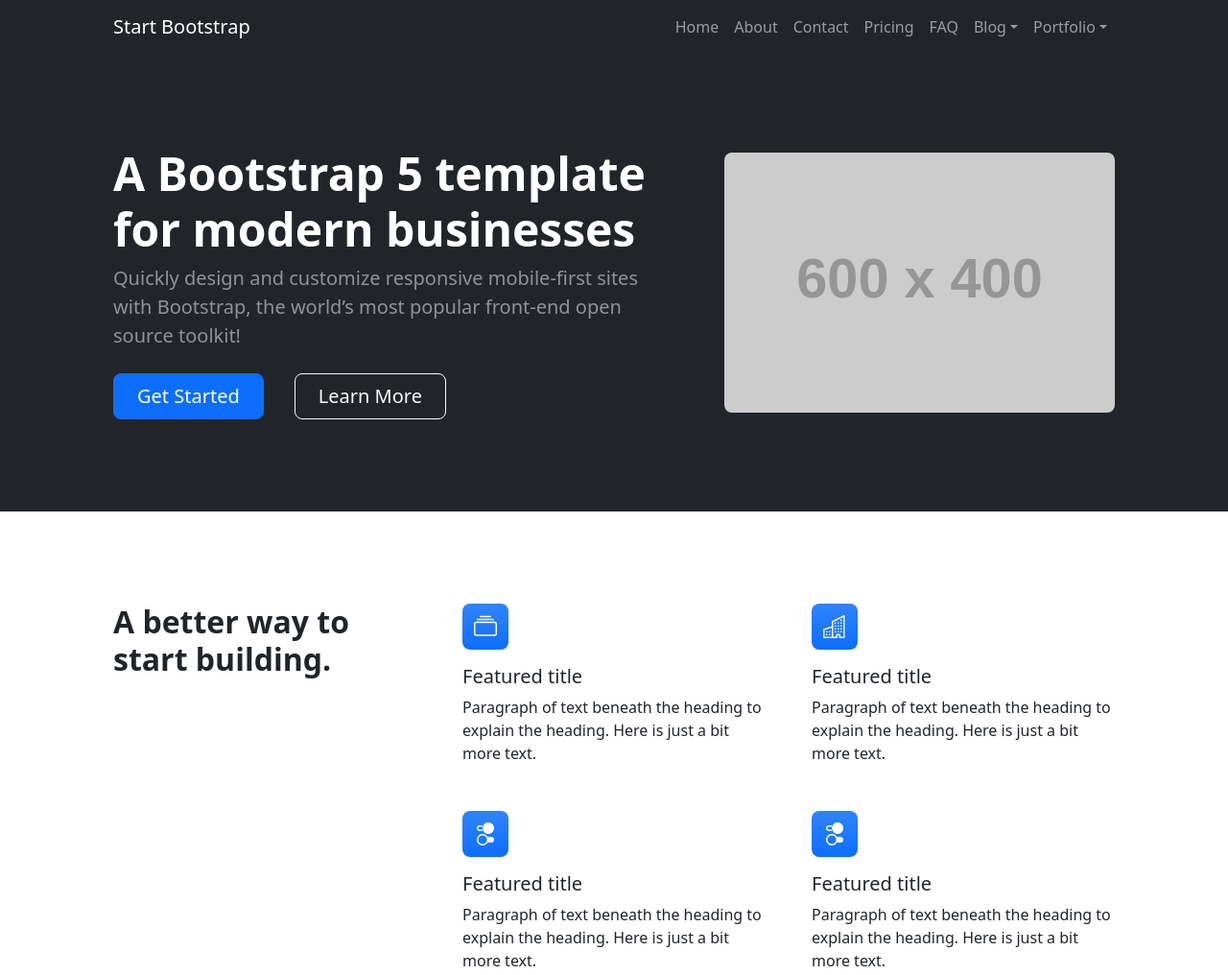
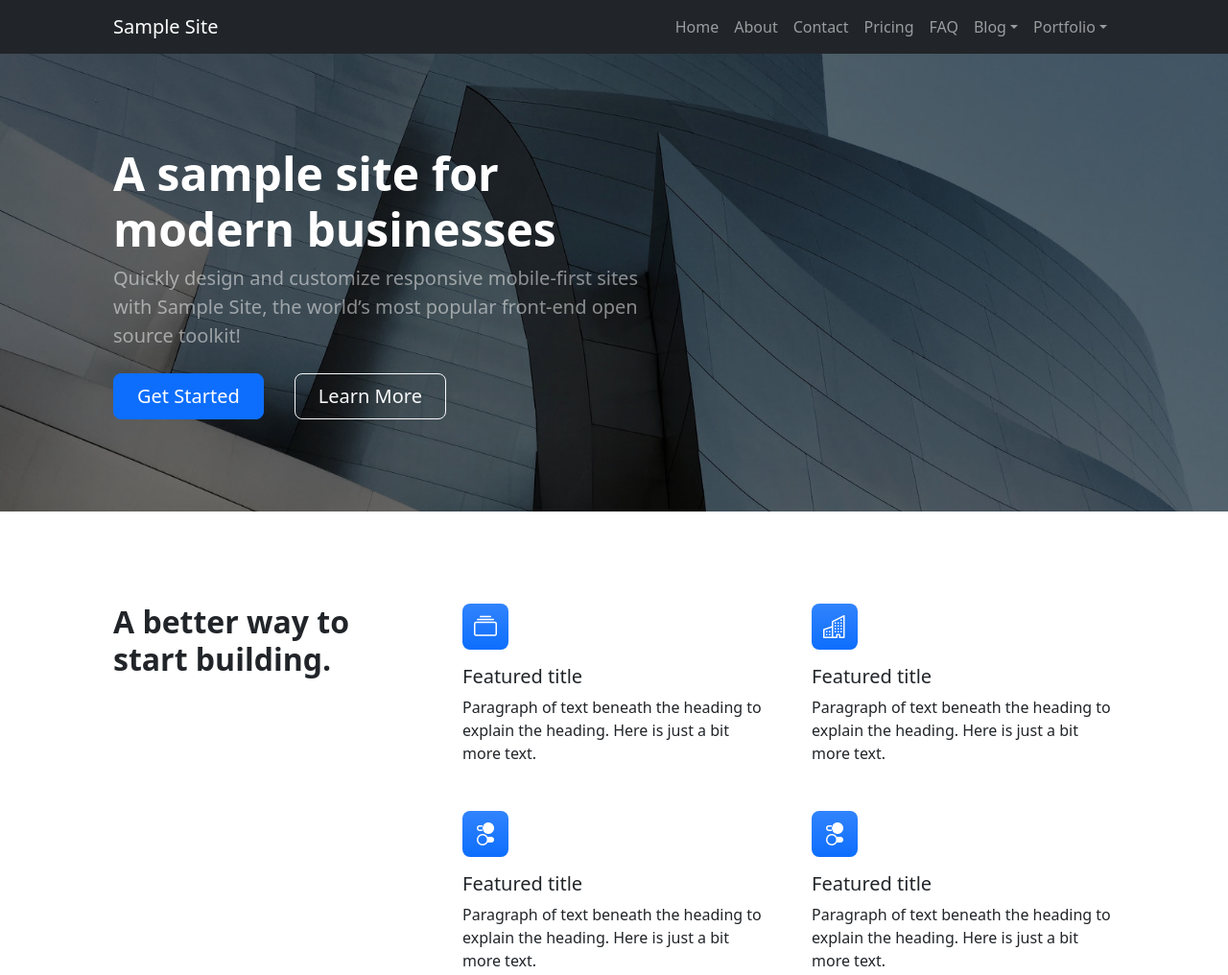
Before and after one commit to GuillaumeCleme/sample-site, a plain HTML site: page index.html in a window 1280 px wide. Shown: the top 1016 px of the page at 96% size. Drawn offline with nearby package versions, Linux system fonts and the light colour scheme; placeholder pictures from the web are drawn by us.

Commit message:
Add sample signed image

```diff
--- a/index.html
+++ b/index.html
@@ -5,7 +5,7 @@
         <meta name="viewport" content="width=device-width, initial-scale=1, shrink-to-fit=no" />
         <meta name="description" content="" />
         <meta name="author" content="" />
-        <title>Modern Business - Start Bootstrap Template</title>
+        <title>Modern Business - Sample Site</title>
         <!-- Favicon-->
         <link rel="icon" type="image/x-icon" href="assets/favicon.ico" />
         <!-- Bootstrap icons-->
@@ -18,7 +18,7 @@
             <!-- Navigation-->
             <nav class="navbar navbar-expand-lg navbar-dark bg-dark">
                 <div class="container px-5">
-                    <a class="navbar-brand" href="index.html">Start Bootstrap</a>
+                    <a class="navbar-brand" href="index.html">Sample Site</a>
                     <button class="navbar-toggler" type="button" data-bs-toggle="collapse" data-bs-target="#navbarSupportedContent" aria-controls="navbarSupportedContent" aria-expanded="false" aria-label="Toggle navigation"><span class="navbar-toggler-icon"></span></button>
                     <div class="collapse navbar-collapse" id="navbarSupportedContent">
                         <ul class="navbar-nav ms-auto mb-2 mb-lg-0">
@@ -46,20 +46,22 @@
                 </div>
             </nav>
             <!-- Header-->
-            <header class="bg-dark py-5">
-                <div class="container px-5">
+            <header class="py-5" style="position: relative; overflow: hidden;">
+                <img src="assets/image@2x.jpeg" alt="Header background" style="position: absolute; top: 0; left: 0; width: 100%; height: 100%; object-fit: cover; object-position: center; z-index: 0;">
+                <div style="position: absolute; top: 0; left: 0; width: 100%; height: 100%; background-color: rgba(0, 0, 0, 0.5); z-index: 1;"></div>
+                <div class="container px-5" style="position: relative; z-index: 2;">
                     <div class="row gx-5 align-items-center justify-content-center">
                         <div class="col-lg-8 col-xl-7 col-xxl-6">
                             <div class="my-5 text-center text-xl-start">
-                                <h1 class="display-5 fw-bolder text-white mb-2">A Bootstrap 5 template for modern businesses</h1>
-                                <p class="lead fw-normal text-white-50 mb-4">Quickly design and customize responsive mobile-first sites with Bootstrap, the world’s most popular front-end open source toolkit!</p>
+                                <h1 class="display-5 fw-bolder text-white mb-2">A sample site for modern businesses</h1>
+                                <p class="lead fw-normal text-white-50 mb-4">Quickly design and customize responsive mobile-first sites with Sample Site, the world’s most popular front-end open source toolkit!</p>
                                 <div class="d-grid gap-3 d-sm-flex justify-content-sm-center justify-content-xl-start">
                                     <a class="btn btn-primary btn-lg px-4 me-sm-3" href="#features">Get Started</a>
                                     <a class="btn btn-outline-light btn-lg px-4" href="#!">Learn More</a>
                                 </div>
                             </div>
                         </div>
-                        <div class="col-xl-5 col-xxl-6 d-none d-xl-block text-center"><img class="img-fluid rounded-3 my-5" src="https://dummyimage.com/600x400/343a40/6c757d" alt="..." /></div>
+                        <div class="col-xl-5 col-xxl-6 d-none d-xl-block text-center"><!-- Image now used as background --></div>
                     </div>
                 </div>
             </header>
```
Also changed, not shown: assets/image@2x.jpeg (added).
